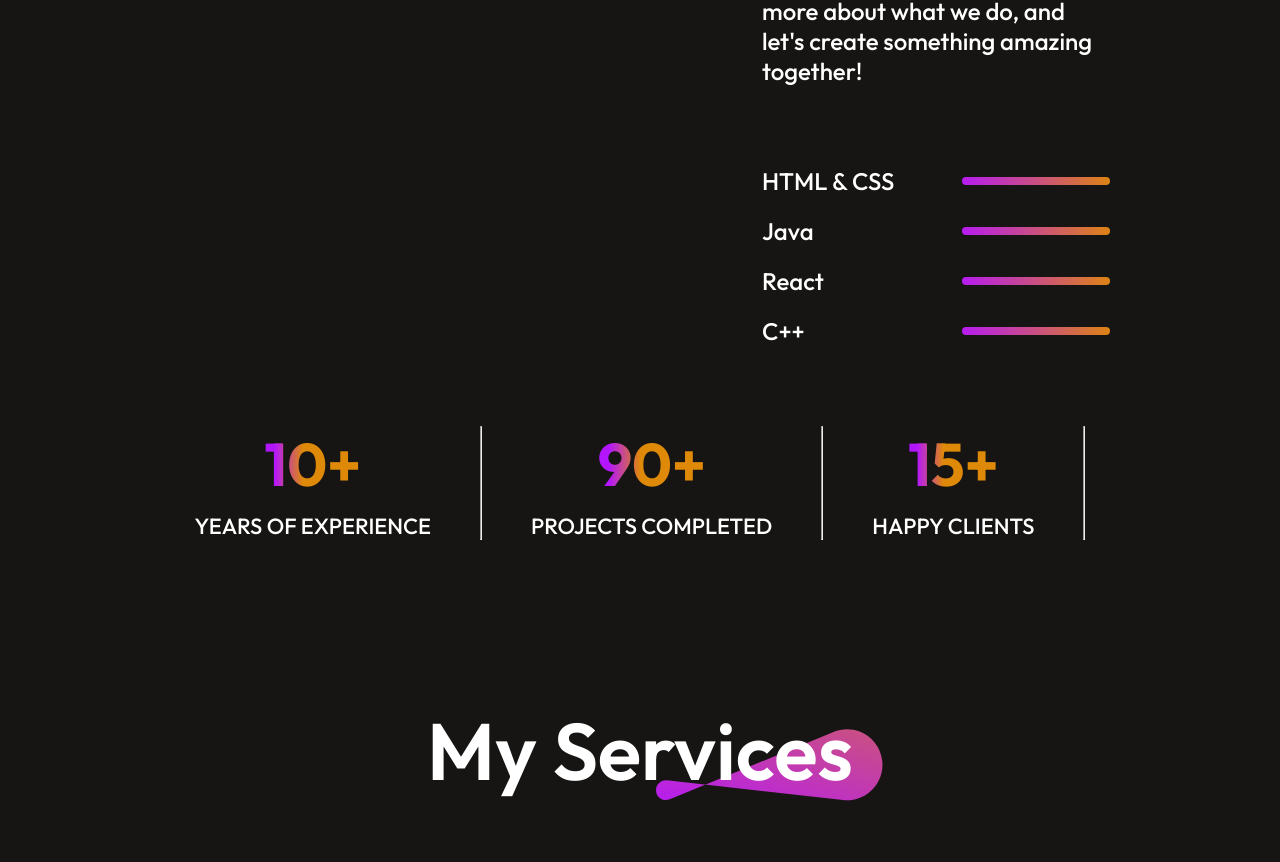
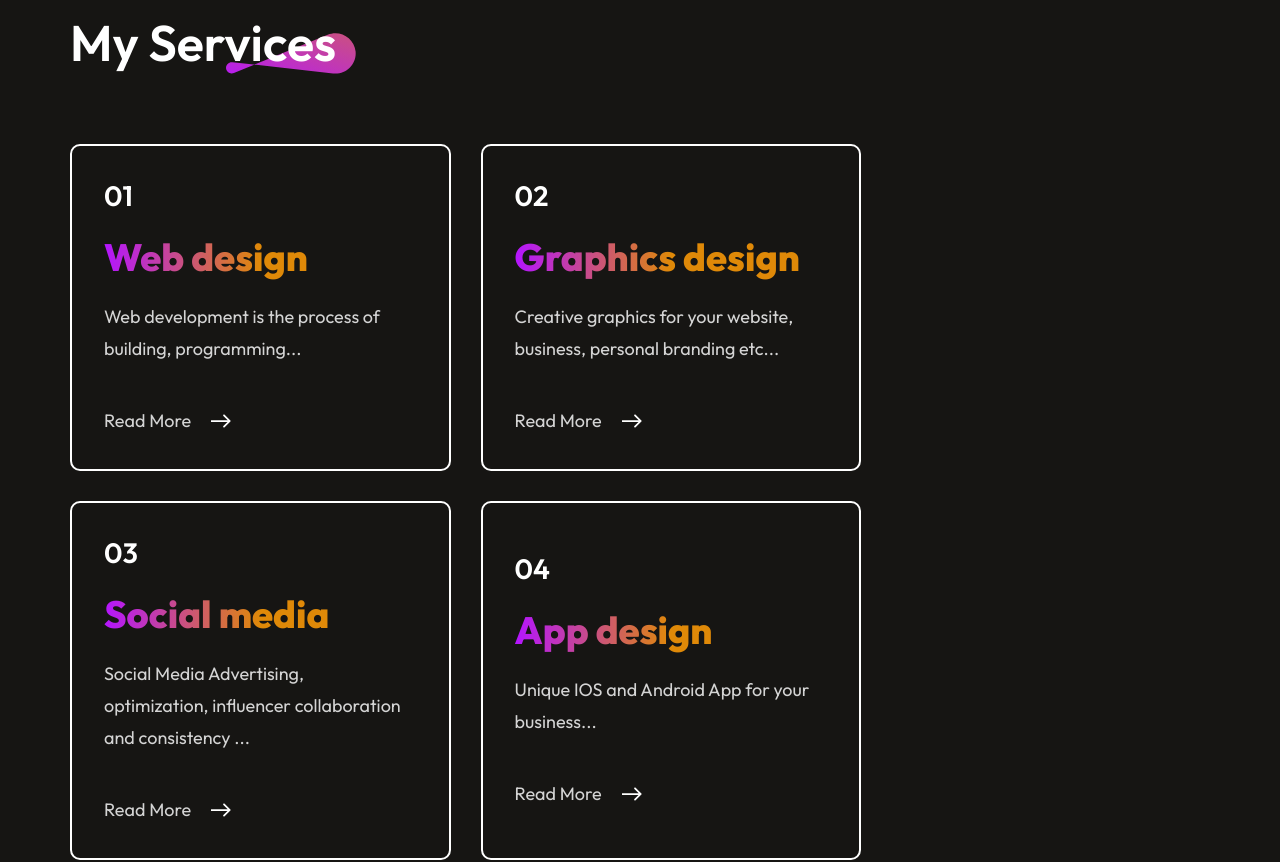
Before and after one commit to bidblues/Portfolio, a React (Vite) app: page / in a window 1280 px wide. Shown: the part 1769-2631 px from the top of the page. Built offline with nearby package versions, Linux system fonts and the light colour scheme.

Commit message:
modification

```diff
--- a/src/Components/About/About.css
+++ b/src/Components/About/About.css
@@ -120,7 +120,7 @@
 }
 
 
-@media(max-width:768px){
+@media(max-width:1438px){
     .about{
         gap:80px;
         margin: 50px 70px;
--- a/src/Components/About/About.jsx
+++ b/src/Components/About/About.jsx
@@ -20,10 +20,10 @@
                     <p>Welcome to our website! We are a passionate team dedicated to [describe your field, e.g., web development, design, technology, etc.]. Our mission is to deliver exceptional quality and innovative solutions tailored to meet the unique needs of our clients. With years of experience and a commitment to staying at the forefront of industry trends, we pride ourselves on our ability to transform ideas into reality. Whether you’re looking for [specific services, e.g., bespoke web applications, creative design solutions, or cutting-edge technology development], we are here to help you succeed. Explore our portfolio, learn more about what we do, and let's create something amazing together!</p>
                 </div>
                 <div className="about-skills">
-                    <div className="about-skill"><p>HTML & CSS</p><hr style={{width:"50%"}}/></div>
-                    <div className="about-skill"><p>Java</p><hr style={{width:"70%"}}/></div>
-                    <div className="about-skill"><p>React</p><hr style={{width:"60%"}}/></div>
-                    <div className="about-skill"><p>C++</p><hr style={{width:"50%"}}/></div>
+                    <div className="about-skill"><p>HTML & CSS</p><hr style={{width:"70%"}}/></div>
+                    <div className="about-skill"><p>Java</p><hr style={{width:"40%"}}/></div>
+                    <div className="about-skill"><p>React</p><hr style={{width:"65%"}}/></div>
+                    <div className="about-skill"><p>C++</p><hr style={{width:"35%"}}/></div>
 
                 </div>
             </div>
@@ -31,7 +31,7 @@
 
         <div className="about-achievements">
             <div className="about-achievement">
-                <h1>10+</h1>
+                <h1>3+</h1>
                 <p>YEARS OF EXPERIENCE</p>
             </div>
 
@@ -48,7 +48,7 @@
                 <h1>15+</h1>
                 <p>HAPPY CLIENTS</p>
             </div>
-            <hr/>
+
 
         </div>
     </div>
--- a/src/Components/Hero/Hero.css
+++ b/src/Components/Hero/Hero.css
@@ -69,6 +69,10 @@
 }
 
 
+.anchor-link{
+    text-decoration: none;
+}
+
 @media(max-width:768px){
     .hero img{
         margin-top:120px;
--- a/src/Components/Hero/Hero.jsx
+++ b/src/Components/Hero/Hero.jsx
@@ -1,15 +1,18 @@
 import React from 'react'
 import './Hero.css'
 import user from '../../assets/user.png'
+import AnchorLink from 'react-anchor-link-smooth-scroll'
 
 const Hero = () => {
   return (
     <div id='home' className='hero'>
       <img src={user} alt="" />
-      <h1><span>Hey , This is a profile</span> </h1>
+      <h1><span>Hey, I am Bidyut Gogoi</span> </h1>
       <p>Life's all about making memories, and I’m glad I can share mine with you. Let's make this one count!</p>
       <div className="hero-action">
+      <AnchorLink href='#contact' className='anchor-link'>
         <div className="hero-connect">Connect with me</div>
+      </AnchorLink>
         <div className="hero-resume">My Resume</div>
       </div>
     </div>
--- a/src/Components/Navbar/Navbar.css
+++ b/src/Components/Navbar/Navbar.css
@@ -152,8 +152,9 @@
     }
 }
 
-@media (max-width: 480px) {
+/* @media (max-width: 480px) {
     .imgcontrol {
-        max-width: 15rem; /* Adjust the max-width for mobile devices */
+        max-width: 15rem;
+
     }
-}
+} */
--- a/src/Components/Services/Services.css
+++ b/src/Components/Services/Services.css
@@ -44,25 +44,34 @@
 }
 
 .services-format h3{
+
+    top: 10px;
+    left: 10px;
     font-size: 28px;
     font-weight: 600;
 }
 
 .services-format h2{
+
+    top: 50px;
     font-size: 38px;
     font-weight: 800;
     background: linear-gradient(270deg, #DF8908 50%, #B415FF 100%);
     background-clip: text;
     -webkit-background-clip: text;
     -webkit-text-fill-color: transparent;
+
 }
 
 
 .services-format p{
+
+    top: 40px;
     color: #d4d4d4;
     font-size: 24px;
     line-height: 40px;
     max-width: 300px;
+
 }
 
 .services-readmore{
@@ -81,7 +90,7 @@
 }
 
 
-@media(max-width:768px){
+@media(max-width:1438px){
     .services{
         align-items: start;
         gap: 70px;
@@ -99,16 +108,19 @@
     }
 
     .services-format{
+
         gap:20px;
         padding: 32px;
     }
 
     .service-format h2{
+
         font-size: 28px;
 
     }
 
     .services-format p{
+
         font-size: 18px;
         line-height: 32px;
         max-width: 300px;
--- a/src/assets/services_data.js
+++ b/src/assets/services_data.js
@@ -7,27 +7,27 @@
     {
         s_no:"02",
         s_name:"Graphics design",
-        s_desc:"Web development is the process of building, programming..."
+        s_desc:"Creative graphics for your website, business, personal branding etc..."
     },
     {
         s_no:"03",
         s_name:"Social media",
-        s_desc:"Web development is the process of building, programming..."
+        s_desc:"Social Media Advertising, optimization, influencer collaboration and consistency ..."
     },
     {
         s_no:"04",
         s_name:"App design",
-        s_desc:"Web development is the process of building, programming..."
+        s_desc:"Unique IOS and Android App for your business..."
     },
     {
         s_no:"05",
         s_name:"Digital marketing",
-        s_desc:"Web development is the process of building, programming..."
+        s_desc:"Search Engine Optimization for your websites and social media profiles..."
     },
     {
         s_no:"06",
         s_name:"Content writing",
-        s_desc:"Web development is the process of building, programming..."
+        s_desc:"Generate best writing contents according to your need..."
     },
 ]
 
```
